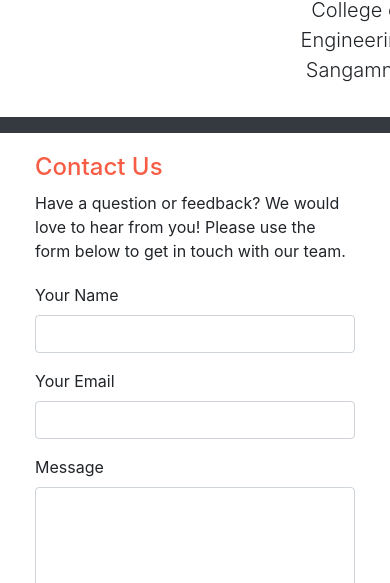
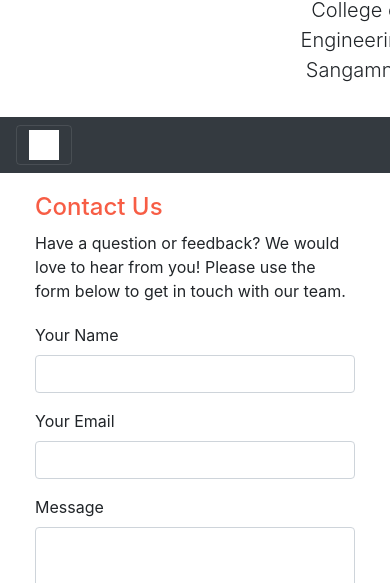
Before and after one commit to gadgebipin/teamturbotitans_New, a plain HTML site: page feedback.html in a window 390 px wide. Shown: the part 261-844 px from the top of the page. Drawn offline with nearby package versions, Linux system fonts and the light colour scheme.

Commit message:
Update feedback.html

```diff
--- a/feedback.html
+++ b/feedback.html
@@ -120,6 +120,10 @@
 
   <nav class="navbar navbar-expand-lg navbar-dark bg-dark">
     <div class="container">
+      <button class="navbar-toggler" type="button" data-toggle="collapse" data-target="#navbarNav"
+        aria-controls="navbarNav" aria-expanded="false" aria-label="Toggle navigation">
+        <span class="navbar-toggler-icon"></span>
+      </button>
       <div class="collapse navbar-collapse" id="navbarNav">
         <ul class="navbar-nav">
           <li class="nav-item">
@@ -151,7 +155,6 @@
       </div>
     </div>
   </nav>
-
   <main>
     <div class="container">
       <div class="row">
```
